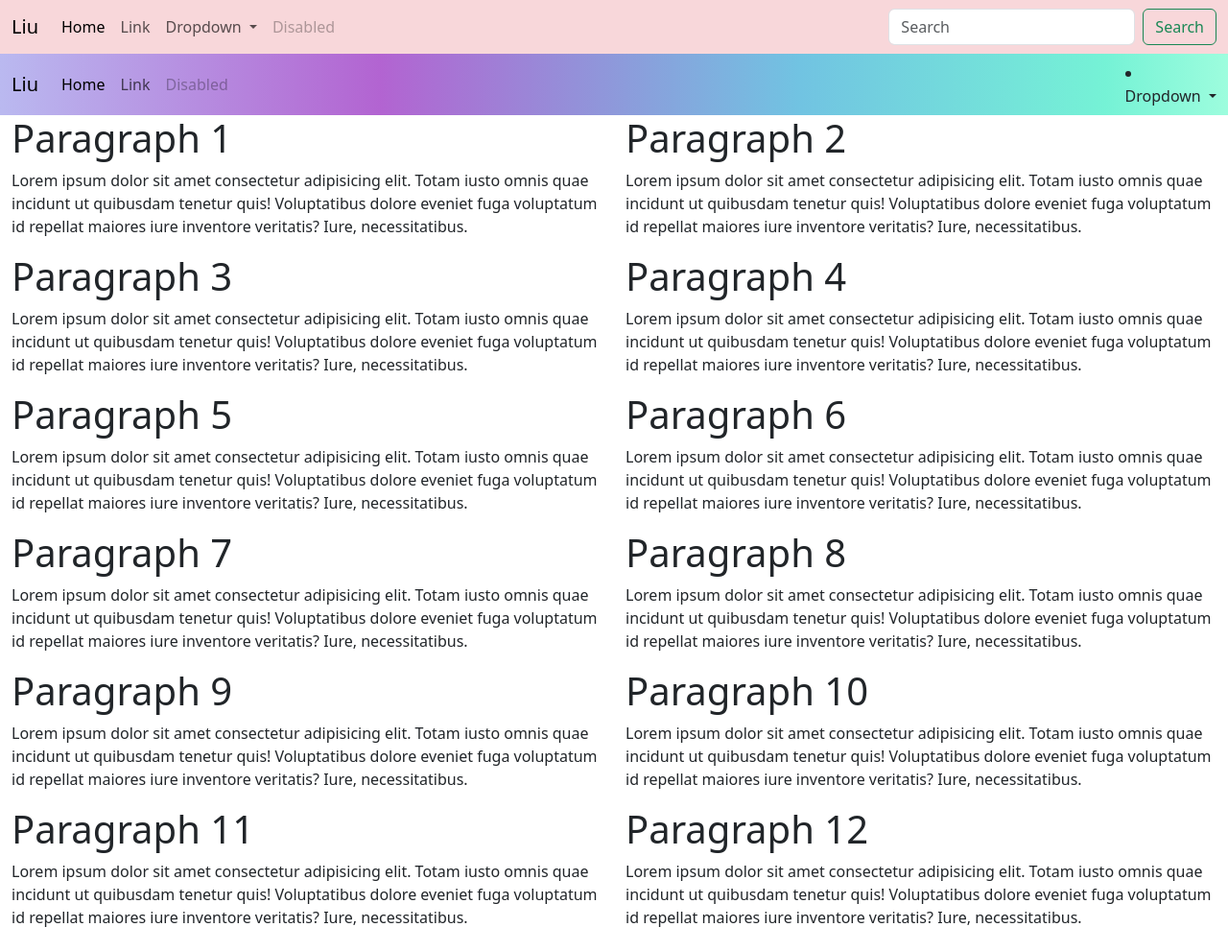
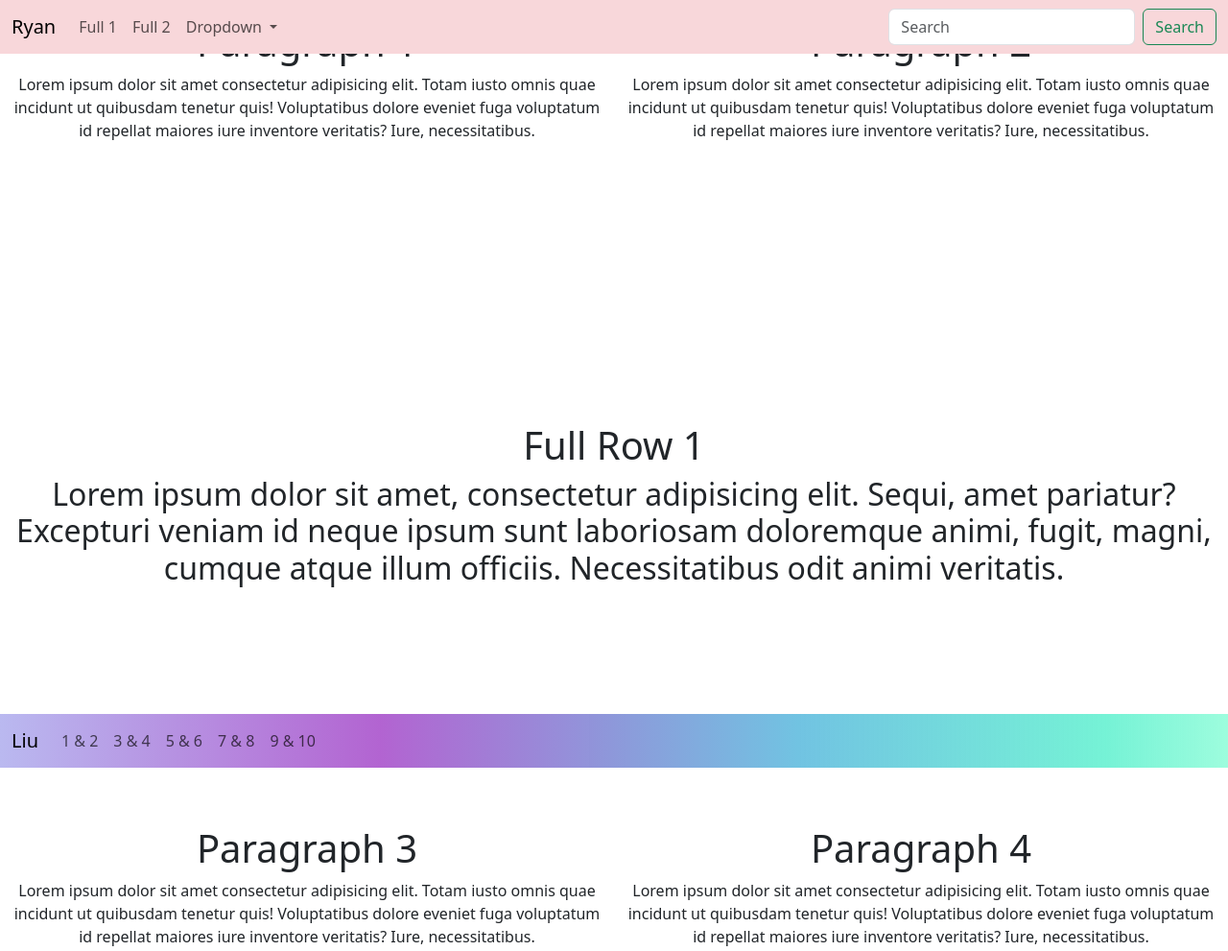
Before and after one commit to CraftedRNL/BootstrapComponents, a plain HTML site: page navbar.html in a window 1280 px wide. Shown: the top 991 px of the page at 96% size. Drawn offline with nearby package versions, Linux system fonts and the light colour scheme.

Commit message:
NavBar changes

```diff
--- a/css/navbar.css
+++ b/css/navbar.css
@@ -2,3 +2,8 @@
     background: rgb(186,185,240);
     background: linear-gradient(90deg, rgba(186,185,240,1) 0%, rgba(178,99,209,0.9976798143851509) 31%, rgba(113,195,226,1) 65%, rgba(72,238,200,0.7540603248259861) 90%, rgba(74,251,193,0.5406032482598608) 100%) !important;
 }
+.row {
+    min-height: 400px;
+    text-align: center;
+    margin-top: 20px;
+}
--- a/navbar.html
+++ b/navbar.html
@@ -11,21 +11,21 @@
 </head>
 
 <body>
-    <nav class="navbar navbar-expand-lg bg-danger-subtle">
+    <nav class="navbar fixed-top navbar-expand-lg bg-danger-subtle">
         <div class="container-fluid">
-            <a class="navbar-brand" href="index.html">Liu</a>
+            <a class="navbar-brand" href="index.html">Ryan</a>
             <button class="navbar-toggler" type="button" data-bs-toggle="collapse"
-                data-bs-target="#navbarSupportedContent" aria-controls="navbarSupportedContent" aria-expanded="false"
+                data-bs-target="#navbar1" aria-controls="navbar1" aria-expanded="false"
                 aria-label="Toggle navigation">
                 <span class="navbar-toggler-icon"></span>
             </button>
-            <div class="collapse navbar-collapse" id="navbarSupportedContent">
+            <div class="collapse navbar-collapse" id="navbar1">
                 <ul class="navbar-nav me-auto mb-2 mb-lg-0">
                     <li class="nav-item">
-                        <a class="nav-link active" aria-current="page" href="#">Home</a>
+                        <a class="nav-link" href="#frow1">Full 1</a>
                     </li>
                     <li class="nav-item">
-                        <a class="nav-link" href="#">Link</a>
+                        <a class="nav-link" href="#frow2">Full 2</a>
                     </li>
                     <li class="nav-item dropdown">
                         <a class="nav-link dropdown-toggle" href="#" role="button" data-bs-toggle="dropdown"
@@ -33,16 +33,13 @@
                             Dropdown
                         </a>
                         <ul class="dropdown-menu">
-                            <li><a class="dropdown-item" href="#">Action</a></li>
-                            <li><a class="dropdown-item" href="#">Another action</a></li>
+                            <li><a class="dropdown-item" href="#frow3">Full 3</a></li>
+                            <li><a class="dropdown-item" href="#frow4">Full 4</a></li>
                             <li>
                                 <hr class="dropdown-divider">
                             </li>
-                            <li><a class="dropdown-item" href="#">Something else here</a></li>
+                            <li><a class="dropdown-item" href="#frow5">Full 5</a></li>
                         </ul>
-                    </li>
-                    <li class="nav-item">
-                        <a class="nav-link disabled" aria-disabled="true">Disabled</a>
                     </li>
                 </ul>
                 <form class="d-flex" role="search">
@@ -55,112 +52,151 @@
 
 
 
-    <nav class="navbar navbar-expand-lg bg-custom-gradient">
+    <nav class="navbar fixed-bottom navbar-expand-lg bg-custom-gradient">
         <div class="container-fluid">
             <a class="navbar-brand" href="index.html">Liu</a>
             <button class="navbar-toggler" type="button" data-bs-toggle="collapse"
-                data-bs-target="#navbarSupportedContent" aria-controls="navbarSupportedContent" aria-expanded="false"
+                data-bs-target="#navbar2" aria-controls="navbar2" aria-expanded="false"
                 aria-label="Toggle navigation">
                 <span class="navbar-toggler-icon"></span>
             </button>
-            <div class="collapse navbar-collapse" id="navbarSupportedContent">
+            <div class="collapse navbar-collapse" id="navbar2">
                 <ul class="navbar-nav me-auto mb-2 mb-lg-0">
                     <li class="nav-item">
-                        <a class="nav-link active" aria-current="page" href="#">Home</a>
+                        <a class="nav-link" href="#A">1 & 2</a>
                     </li>
                     <li class="nav-item">
-                        <a class="nav-link" href="#">Link</a>
+                        <a class="nav-link" href="#B">3 & 4</a>
                     </li>
-
                     <li class="nav-item">
-                        <a class="nav-link disabled" aria-disabled="true">Disabled</a>
+                        <a class="nav-link" href="#C">5 & 6</a>
+                    </li>
+                    <li class="nav-item">
+                        <a class="nav-link" href="#D">7 & 8</a>
+                    </li>
+                    <li class="nav-item">
+                        <a class="nav-link" href="#E">9 & 10</a>
                     </li>
                 </ul>
-                <!-- <form class="d-flex" role="search">
-                    <input class="form-control me-2" type="search" placeholder="Search" aria-label="Search">
-                    <button class="btn btn-outline-success" type="submit">Search</button>
-                </form> -->
             </div>
-            <li class="nav-item dropdown">
-                <a class="nav-link dropdown-toggle" href="#" role="button" data-bs-toggle="dropdown"
-                    aria-expanded="false">
-                    Dropdown
-                </a>
-                <ul class="dropdown-menu">
-                    <li><a class="dropdown-item" href="#">Action</a></li>
-                    <li><a class="dropdown-item" href="#">Another action</a></li>
-                    <li>
-                        <hr class="dropdown-divider">
-                    </li>
-                    <li><a class="dropdown-item" href="#">Something else here</a></li>
-                </ul>
-            </li>
         </div>
     </nav>
 
 
 
     <div class="container-fluid">
-        <div class="row">
+        <div class="row" id="A">
             <div class="col-6">
                 <h1>Paragraph 1</h1>
-                <p>Lorem ipsum dolor sit amet consectetur adipisicing elit. Totam iusto omnis quae incidunt ut quibusdam tenetur quis! Voluptatibus dolore eveniet fuga voluptatum id repellat maiores iure inventore veritatis? Iure, necessitatibus.</p>
+                <p>Lorem ipsum dolor sit amet consectetur adipisicing elit. Totam iusto omnis quae incidunt ut quibusdam
+                    tenetur quis! Voluptatibus dolore eveniet fuga voluptatum id repellat maiores iure inventore
+                    veritatis? Iure, necessitatibus.</p>
             </div>
-            <div class="col-6">
+
+            <div class="col-6" >
                 <h1>Paragraph 2</h1>
-                <p>Lorem ipsum dolor sit amet consectetur adipisicing elit. Totam iusto omnis quae incidunt ut quibusdam tenetur quis! Voluptatibus dolore eveniet fuga voluptatum id repellat maiores iure inventore veritatis? Iure, necessitatibus.</p>
+                <p>Lorem ipsum dolor sit amet consectetur adipisicing elit. Totam iusto omnis quae incidunt ut quibusdam
+                    tenetur quis! Voluptatibus dolore eveniet fuga voluptatum id repellat maiores iure inventore
+                    veritatis? Iure, necessitatibus.</p>
             </div>
         </div>
         <div class="row">
-            <div class="col-6">
+            <div class="col-12" id="frow1">
+                <h1>Full Row 1</h1>
+                <h2>Lorem ipsum dolor sit amet, consectetur adipisicing elit. Sequi, amet pariatur? Excepturi veniam id
+                    neque ipsum sunt laboriosam doloremque animi, fugit, magni, cumque atque illum officiis.
+                    Necessitatibus odit animi veritatis.</h2>
+            </div>
+        </div>
+        <div class="row" id="B">
+            <div class="col-6" >
                 <h1>Paragraph 3</h1>
-                <p>Lorem ipsum dolor sit amet consectetur adipisicing elit. Totam iusto omnis quae incidunt ut quibusdam tenetur quis! Voluptatibus dolore eveniet fuga voluptatum id repellat maiores iure inventore veritatis? Iure, necessitatibus.</p>
+                <p>Lorem ipsum dolor sit amet consectetur adipisicing elit. Totam iusto omnis quae incidunt ut quibusdam
+                    tenetur quis! Voluptatibus dolore eveniet fuga voluptatum id repellat maiores iure inventore
+                    veritatis? Iure, necessitatibus.</p>
             </div>
-            <div class="col-6">
+            <div class="col-6"  >
                 <h1>Paragraph 4</h1>
-                <p>Lorem ipsum dolor sit amet consectetur adipisicing elit. Totam iusto omnis quae incidunt ut quibusdam tenetur quis! Voluptatibus dolore eveniet fuga voluptatum id repellat maiores iure inventore veritatis? Iure, necessitatibus.</p>
+                <p>Lorem ipsum dolor sit amet consectetur adipisicing elit. Totam iusto omnis quae incidunt ut quibusdam
+                    tenetur quis! Voluptatibus dolore eveniet fuga voluptatum id repellat maiores iure inventore
+                    veritatis? Iure, necessitatibus.</p>
             </div>
         </div>
         <div class="row">
-            <div class="col-6">
+            <div class="col-12" id="frow2">
+                <h1>Full Row 2</h1>
+                <h2>Lorem ipsum dolor sit amet, consectetur adipisicing elit. Sequi, amet pariatur? Excepturi veniam id
+                    neque ipsum sunt laboriosam doloremque animi, fugit, magni, cumque atque illum officiis.
+                    Necessitatibus odit animi veritatis.</h2>
+            </div>
+        </div>
+        <div class="row" id="C">
+            <div class="col-6"  >
                 <h1>Paragraph 5</h1>
-                <p>Lorem ipsum dolor sit amet consectetur adipisicing elit. Totam iusto omnis quae incidunt ut quibusdam tenetur quis! Voluptatibus dolore eveniet fuga voluptatum id repellat maiores iure inventore veritatis? Iure, necessitatibus.</p>
+                <p>Lorem ipsum dolor sit amet consectetur adipisicing elit. Totam iusto omnis quae incidunt ut quibusdam
+                    tenetur quis! Voluptatibus dolore eveniet fuga voluptatum id repellat maiores iure inventore
+                    veritatis? Iure, necessitatibus.</p>
             </div>
-            <div class="col-6">
+            <div class="col-6"  >
                 <h1>Paragraph 6</h1>
-                <p>Lorem ipsum dolor sit amet consectetur adipisicing elit. Totam iusto omnis quae incidunt ut quibusdam tenetur quis! Voluptatibus dolore eveniet fuga voluptatum id repellat maiores iure inventore veritatis? Iure, necessitatibus.</p>
+                <p>Lorem ipsum dolor sit amet consectetur adipisicing elit. Totam iusto omnis quae incidunt ut quibusdam
+                    tenetur quis! Voluptatibus dolore eveniet fuga voluptatum id repellat maiores iure inventore
+                    veritatis? Iure, necessitatibus.</p>
             </div>
         </div>
         <div class="row">
-            <div class="col-6">
+            <div class="col-12" id="frow3">
+                <h1>Full Row 3</h1>
+                <h2>Lorem ipsum dolor sit amet, consectetur adipisicing elit. Sequi, amet pariatur? Excepturi veniam id
+                    neque ipsum sunt laboriosam doloremque animi, fugit, magni, cumque atque illum officiis.
+                    Necessitatibus odit animi veritatis.</h2>
+            </div>
+        </div>
+        <div class="row" id="D">
+            <div class="col-6"  >
                 <h1>Paragraph 7</h1>
-                <p>Lorem ipsum dolor sit amet consectetur adipisicing elit. Totam iusto omnis quae incidunt ut quibusdam tenetur quis! Voluptatibus dolore eveniet fuga voluptatum id repellat maiores iure inventore veritatis? Iure, necessitatibus.</p>
+                <p>Lorem ipsum dolor sit amet consectetur adipisicing elit. Totam iusto omnis quae incidunt ut quibusdam
+                    tenetur quis! Voluptatibus dolore eveniet fuga voluptatum id repellat maiores iure inventore
+                    veritatis? Iure, necessitatibus.</p>
             </div>
-            <div class="col-6">
+            <div class="col-6"  >
                 <h1>Paragraph 8</h1>
-                <p>Lorem ipsum dolor sit amet consectetur adipisicing elit. Totam iusto omnis quae incidunt ut quibusdam tenetur quis! Voluptatibus dolore eveniet fuga voluptatum id repellat maiores iure inventore veritatis? Iure, necessitatibus.</p>
+                <p>Lorem ipsum dolor sit amet consectetur adipisicing elit. Totam iusto omnis quae incidunt ut quibusdam
+                    tenetur quis! Voluptatibus dolore eveniet fuga voluptatum id repellat maiores iure inventore
+                    veritatis? Iure, necessitatibus.</p>
             </div>
         </div>
         <div class="row">
-            <div class="col-6">
+            <div class="col-12" id="frow4">
+                <h1>Full Row 4</h1>
+                <h2>Lorem ipsum dolor sit amet, consectetur adipisicing elit. Sequi, amet pariatur? Excepturi veniam id
+                    neque ipsum sunt laboriosam doloremque animi, fugit, magni, cumque atque illum officiis.
+                    Necessitatibus odit animi veritatis.</h2>
+            </div>
+        </div>
+        <div class="row" id="E">
+            <div class="col-6"  >
                 <h1>Paragraph 9</h1>
-                <p>Lorem ipsum dolor sit amet consectetur adipisicing elit. Totam iusto omnis quae incidunt ut quibusdam tenetur quis! Voluptatibus dolore eveniet fuga voluptatum id repellat maiores iure inventore veritatis? Iure, necessitatibus.</p>
+                <p>Lorem ipsum dolor sit amet consectetur adipisicing elit. Totam iusto omnis quae incidunt ut quibusdam
+                    tenetur quis! Voluptatibus dolore eveniet fuga voluptatum id repellat maiores iure inventore
+                    veritatis? Iure, necessitatibus.</p>
             </div>
             <div class="col-6">
                 <h1>Paragraph 10</h1>
-                <p>Lorem ipsum dolor sit amet consectetur adipisicing elit. Totam iusto omnis quae incidunt ut quibusdam tenetur quis! Voluptatibus dolore eveniet fuga voluptatum id repellat maiores iure inventore veritatis? Iure, necessitatibus.</p>
+                <p>Lorem ipsum dolor sit amet consectetur adipisicing elit. Totam iusto omnis quae incidunt ut quibusdam
+                    tenetur quis! Voluptatibus dolore eveniet fuga voluptatum id repellat maiores iure inventore
+                    veritatis? Iure, necessitatibus.</p>
             </div>
         </div>
         <div class="row">
-            <div class="col-6">
-                <h1>Paragraph 11</h1>
-                <p>Lorem ipsum dolor sit amet consectetur adipisicing elit. Totam iusto omnis quae incidunt ut quibusdam tenetur quis! Voluptatibus dolore eveniet fuga voluptatum id repellat maiores iure inventore veritatis? Iure, necessitatibus.</p>
-            </div>
-            <div class="col-6">
-                <h1>Paragraph 12</h1>
-                <p>Lorem ipsum dolor sit amet consectetur adipisicing elit. Totam iusto omnis quae incidunt ut quibusdam tenetur quis! Voluptatibus dolore eveniet fuga voluptatum id repellat maiores iure inventore veritatis? Iure, necessitatibus.</p>
+            <div class="col-12" id="frow5">
+                <h1>Full Row 5</h1>
+                <h2>Lorem ipsum dolor sit amet, consectetur adipisicing elit. Sequi, amet pariatur? Excepturi veniam id
+                    neque ipsum sunt laboriosam doloremque animi, fugit, magni, cumque atque illum officiis.
+                    Necessitatibus odit animi veritatis.</h2>
             </div>
         </div>
+    </div>
     </div>
 
 
```
